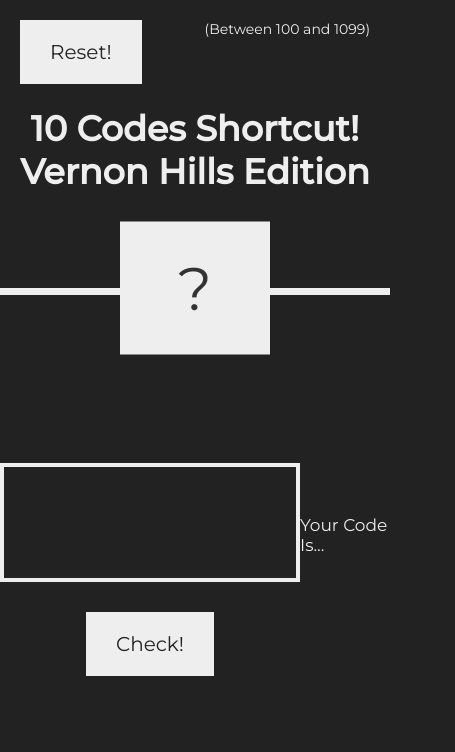
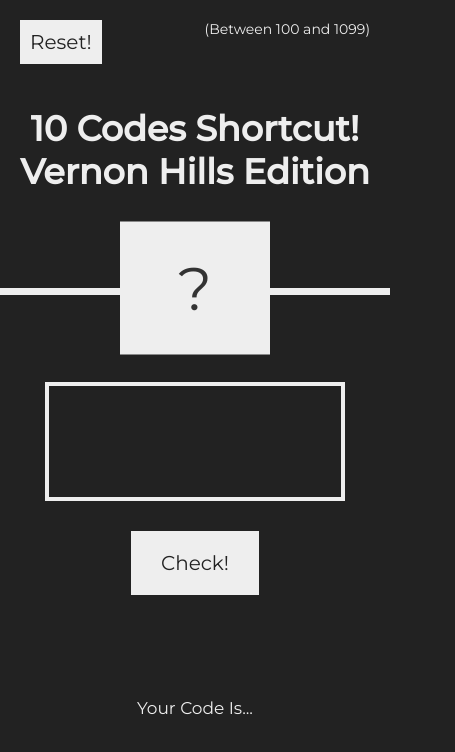
Before and after one commit to Castillo17/Police_Codes, a plain HTML site: page index.html in a window 390 px wide. Shown: the whole page, 455 px wide, since content can reach past the window. Drawn offline with Linux system fonts and the light colour scheme.

Commit message:
Add files via upload

```diff
--- a/style.css
+++ b/style.css
@@ -113,3 +113,29 @@ h1 {
   height: 3rem;
   font-size: 1.7rem;
 }
+
+@media only screen and (max-width: 37.5em) {
+  header {
+    display: flex;
+  }
+
+  .reset {
+    padding: 1rem 1rem;
+  }
+
+  main {
+    display: flex;
+    flex-direction: column;
+  }
+
+  .left {
+    padding-top: 5rem;
+  }
+
+  .right {
+    display: flex;
+    flex-direction: row;
+    justify-content: center;
+    margin-top: 3rem;
+  }
+}
```
